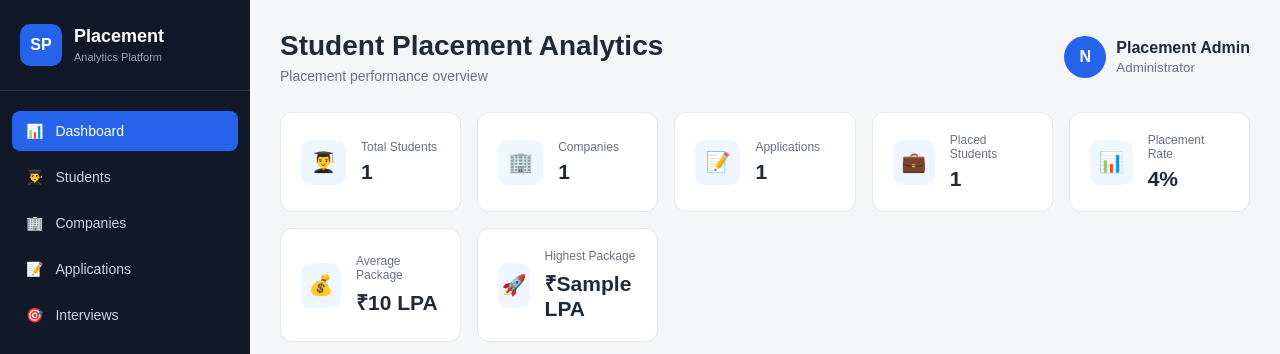
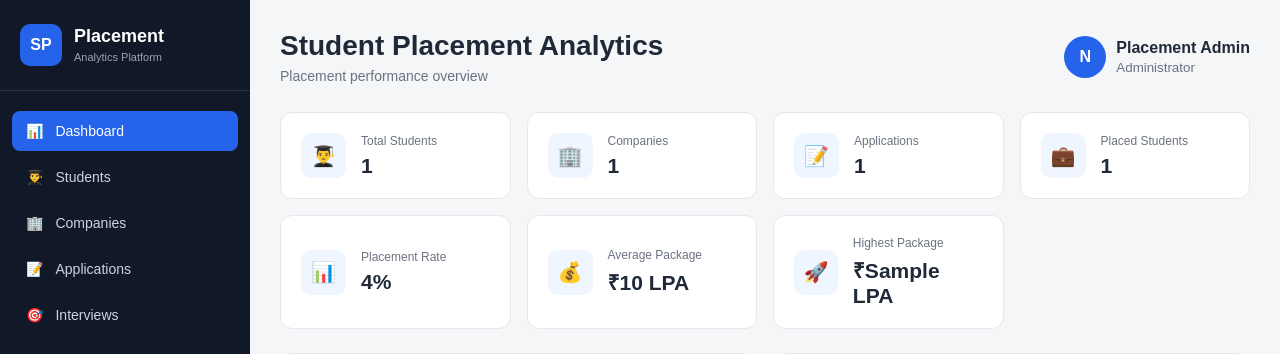
Before and after one commit to Naman-Choudhary-15/student-placement-analytics, a Flask app: template templates/dashboard.html in a window 1280 px wide. Shown: the top 354 px of the page. Run offline with Flask 3, Linux system fonts and the light colour scheme; the template is opened without the code that fills it: most values are stand-ins (such as "Sample title", 1, 10 or a date in 2020).

Commit message:
Update dashboard card layout

```diff
--- a/static/style.css
+++ b/static/style.css
@@ -207,8 +207,7 @@ nav {
 .cards {
     display: grid;
 
-    grid-template-columns:
-        repeat(auto-fit, minmax(180px, 1fr));
+   grid-template-columns: repeat(4, 1fr);
 
     gap: 16px;
 
```
